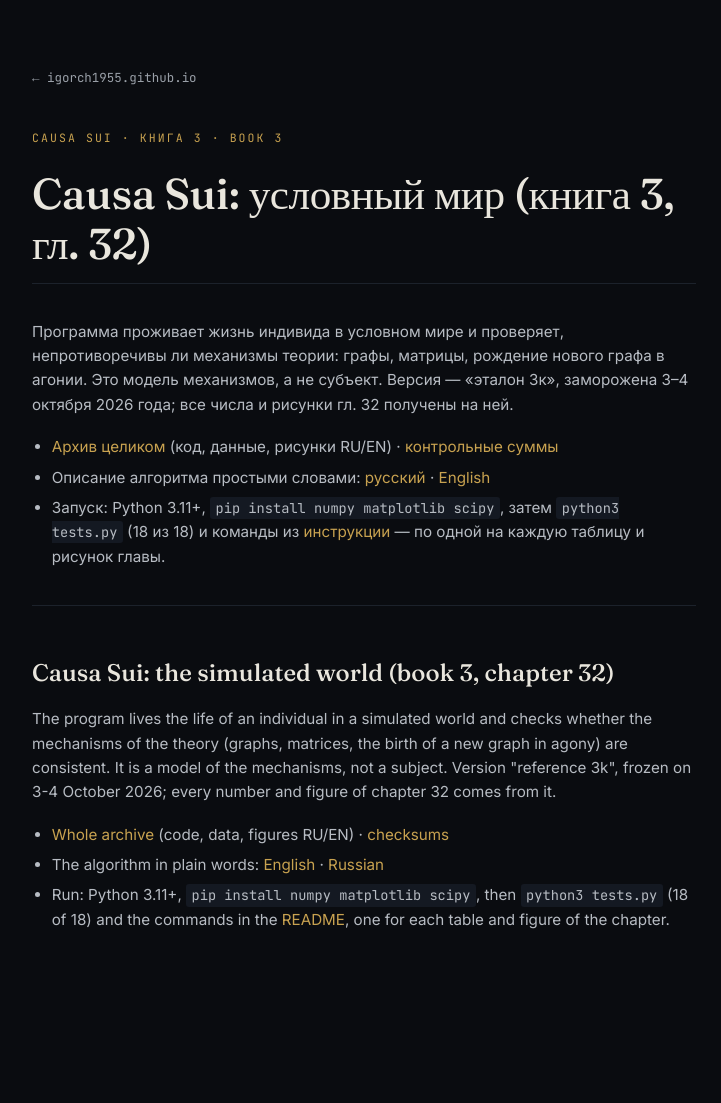
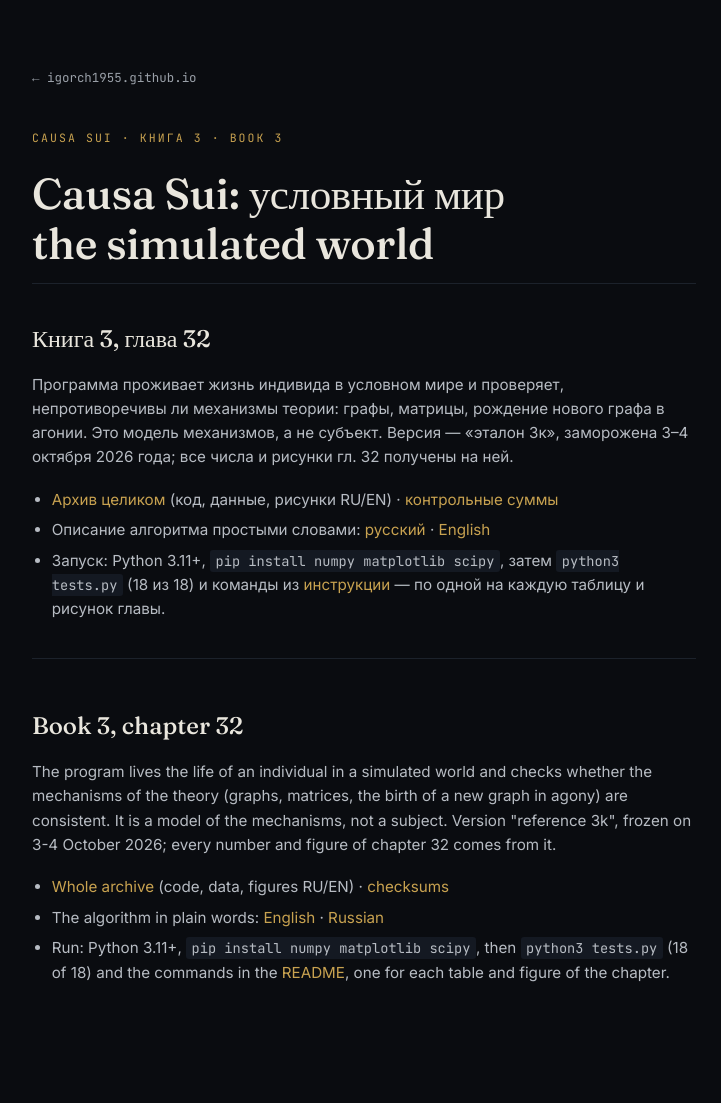
Before and after one commit to igorch1955/igorch1955.github.io, a Jekyll site: the page stand/index.html, which Jekyll copies as it is, in a window 1280 px wide. Shown: the whole page, without its empty margins (276-997 px from the left). Built offline with Jekyll 4.4.1, drawn with Linux system fonts in a browser that asks for light colours; before the commit the page ends 1050 px from its top, so only the background shows below that.

Commit message:
stand: bilingual page title, equal RU/EN section headings
Co-Authored-By: Claude Opus 5.5 <noreply@anthropic.com>
Claude-Session: https://claude.ai/code/session_01PTH6Wk7HaSAmpiF3EUjkfv

```diff
--- a/stand/index.html
+++ b/stand/index.html
@@ -3,7 +3,7 @@
 <head>
 <meta charset="UTF-8">
 <meta name="viewport" content="width=device-width, initial-scale=1.0">
-<title>Causa Sui: условный мир (книга 3, гл. 32) — Igor Shakhanov</title>
+<title>Causa Sui: условный мир / the simulated world — Igor Shakhanov</title>
 <link rel="stylesheet" href="../style.css">
 <link rel="stylesheet" href="stand.css">
 </head>
@@ -12,9 +12,10 @@
   <a class="back-link" href="/">← igorch1955.github.io</a>
   <header>
     <div class="eyebrow">Causa Sui · Книга 3 · Book 3</div>
-    <h1>Causa Sui: условный мир (книга 3, гл. 32)</h1>
+    <h1>Causa Sui: условный мир<br>the simulated world</h1>
   </header>
   <div class="article-body">
+<h2>Книга 3, глава 32</h2>
 <p>Программа проживает жизнь индивида в условном мире и проверяет, непротиворечивы ли механизмы теории: графы, матрицы, рождение нового графа в агонии. Это модель механизмов, а не субъект. Версия — «эталон 3к», заморожена 3–4 октября 2026 года; все числа и рисунки гл. 32 получены на ней.</p>
 <ul>
 <li><a href="cs_stand_3k_en.zip">Архив целиком</a> (код, данные, рисунки RU/EN) · <a href="SHA256SUMS">контрольные суммы</a></li>
@@ -22,7 +23,7 @@
 <li>Запуск: Python 3.11+, <code>pip install numpy matplotlib scipy</code>, затем <code>python3 tests.py</code> (18 из 18) и команды из <a href="readme_ru.html">инструкции</a> — по одной на каждую таблицу и рисунок главы.</li>
 </ul>
 <hr class="lang-sep">
-<h2>Causa Sui: the simulated world (book 3, chapter 32)</h2>
+<h2>Book 3, chapter 32</h2>
 <p>The program lives the life of an individual in a simulated world and checks whether the mechanisms of the theory (graphs, matrices, the birth of a new graph in agony) are consistent. It is a model of the mechanisms, not a subject. Version "reference 3k", frozen on 3-4 October 2026; every number and figure of chapter 32 comes from it.</p>
 <ul>
 <li><a href="cs_stand_3k_en.zip">Whole archive</a> (code, data, figures RU/EN) · <a href="SHA256SUMS">checksums</a></li>
```
Also changed, not shown: 2 other files.
